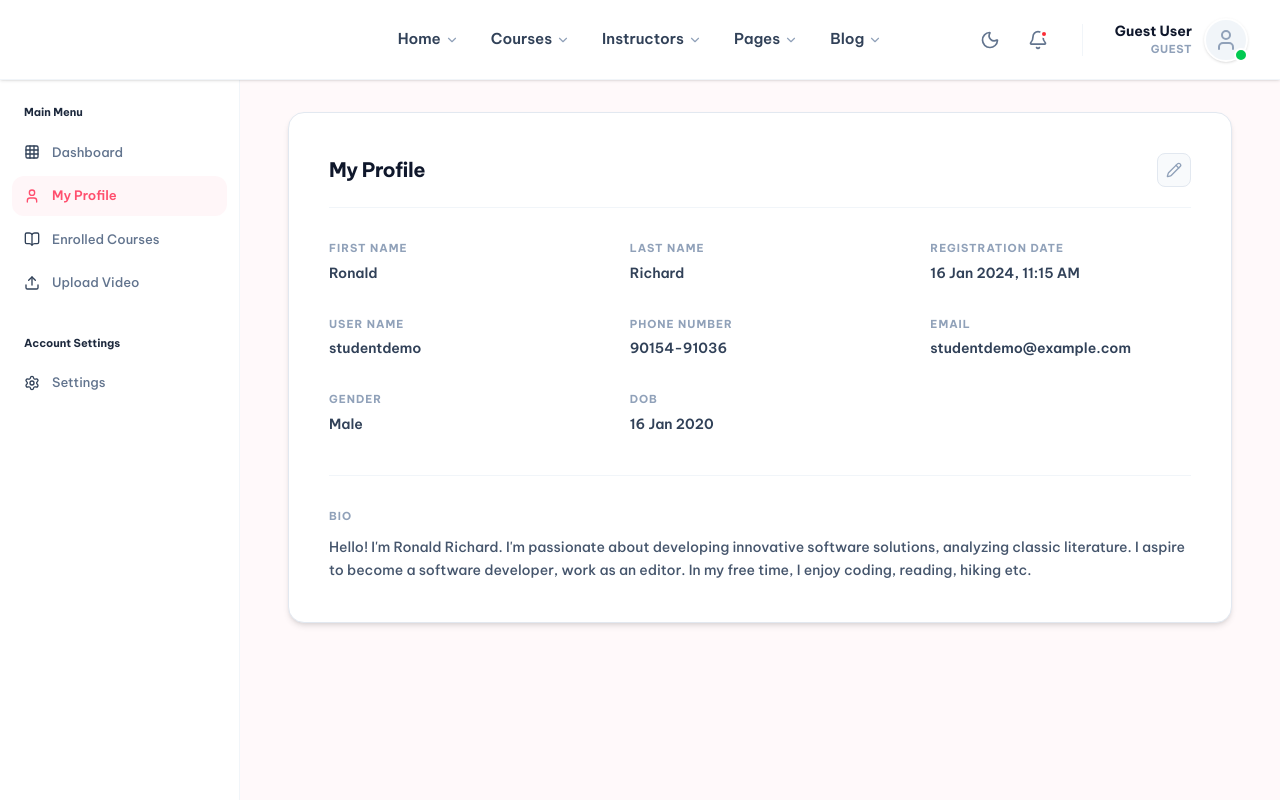
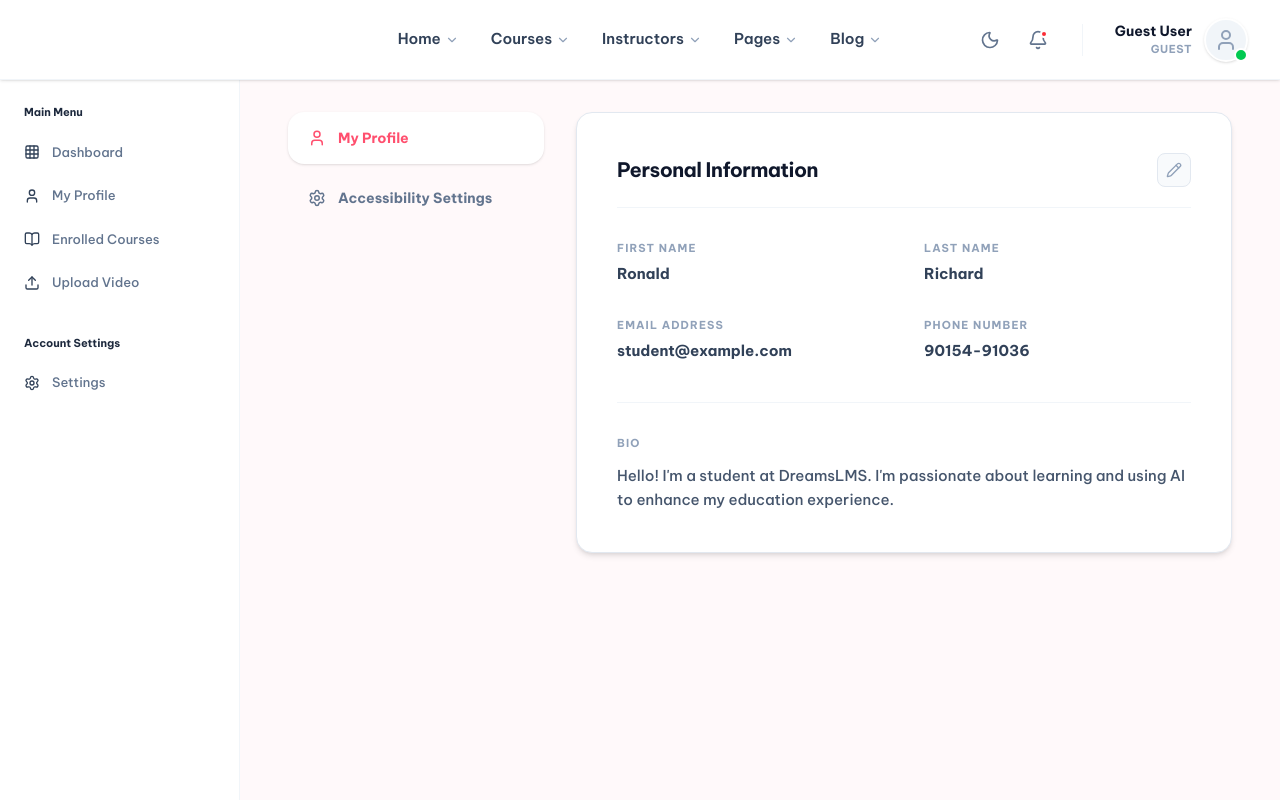
Before and after one commit to KaitoKidKao/A20-App-075-New, a Next.js app in the folder src/frontend/: page /student/settings in a window 1280 px wide. Shown: the top 800 px of the page. Built offline with nearby package versions, Linux system fonts and the light colour scheme.

Commit message:
feat(fe): implement comprehensive settings and accessibility configuration page

```diff
--- a/src/frontend/app/student/settings/page.tsx
+++ b/src/frontend/app/student/settings/page.tsx
@@ -1,75 +1,239 @@
 'use client';
 
-import React from 'react';
-import { Pencil } from 'lucide-react';
+import React, { useState, useEffect } from 'react';
+import { useSearchParams } from 'next/navigation';
+import {
+  User,
+  Settings as SettingsIcon,
+  Pencil,
+  Type,
+  Sun,
+  Moon,
+  Eye,
+  ScrollText,
+  Check
+} from 'lucide-react';
+import { useAppStore } from '@/store/useAppStore';
+import { cn } from '@/lib/utils';
 
-export default function StudentProfile() {
+export default function SettingsPage() {
+  const searchParams = useSearchParams();
+  const initialTab = (searchParams.get('tab') as 'profile' | 'accessibility') || 'profile';
+  const [activeTab, setActiveTab] = useState<'profile' | 'accessibility'>(initialTab);
+
+  const {
+    fontSize, setFontSize,
+    theme, setTheme,
+    highContrast, setHighContrast,
+    autoScroll, setAutoScroll,
+    user
+  } = useAppStore();
+
+  useEffect(() => {
+    const tab = searchParams.get('tab');
+    if (tab === 'profile' || tab === 'accessibility') {
+      setActiveTab(tab);
+    }
+  }, [searchParams]);
+
   const profileData = {
-    firstName: 'Ronald',
-    lastName: 'Richard',
+    firstName: user?.name.split(' ')[0] || 'Ronald',
+    lastName: user?.name.split(' ')[1] || 'Richard',
     regDate: '16 Jan 2024, 11:15 AM',
-    userName: 'studentdemo',
+    userName: user?.email.split('@')[0] || 'studentdemo',
     phone: '90154-91036',
-    email: 'studentdemo@example.com',
+    email: user?.email || 'student@example.com',
     gender: 'Male',
-    dob: '16 Jan 2020',
-    bio: "Hello! I'm Ronald Richard. I'm passionate about developing innovative software solutions, analyzing classic literature. I aspire to become a software developer, work as an editor. In my free time, I enjoy coding, reading, hiking etc."
+    dob: '16 Jan 2000',
+    bio: "Hello! I'm a student at DreamsLMS. I'm passionate about learning and using AI to enhance my education experience."
   };
 
   return (
-    <div className="min-h-screen">
+    <div className="min-h-screen bg-bg-main">
       <div className="px-8 md:px-12 py-8 max-w-6xl mx-auto">
+        <div className="flex flex-col md:flex-row gap-8">
 
-        <div className="card-premium p-10 w-full">
+          {/* Sidebar Tabs */}
+          <div className="w-full md:w-64 space-y-2">
+            <button
+              onClick={() => setActiveTab('profile')}
+              className={cn(
+                "w-full flex items-center gap-3 px-5 py-4 rounded-2xl transition-all font-bold text-sm",
+                activeTab === 'profile'
+                  ? "bg-white text-primary shadow-sm"
+                  : "text-slate-500 hover:bg-white/50"
+              )}
+            >
+              <User size={18} />
+              My Profile
+            </button>
+            <button
+              onClick={() => setActiveTab('accessibility')}
+              className={cn(
+                "w-full flex items-center gap-3 px-5 py-4 rounded-2xl transition-all font-bold text-sm",
+                activeTab === 'accessibility'
+                  ? "bg-white text-primary shadow-sm"
+                  : "text-slate-500 hover:bg-white/50"
+              )}
+            >
+              <SettingsIcon size={18} />
+              Accessibility Settings
+            </button>
+          </div>
+
+          {/* Main Content */}
+          <div className="flex-1">
+            {activeTab === 'profile' ? (
+              <div className="card-premium p-10 bg-white animate-in fade-in slide-in-from-right-4 duration-500">
                 <div className="flex items-center justify-between mb-8 pb-5 border-b border-slate-100">
-            <h2 className="text-xl font-extrabold tracking-tight text-slate-900">My Profile</h2>
+                  <h2 className="text-xl font-extrabold tracking-tight text-slate-900">Personal Information</h2>
                   <button className="p-2 bg-slate-50 text-slate-400 hover:text-primary hover:bg-primary/5 rounded-lg transition-colors border border-slate-200">
                     <Pencil size={16} />
                   </button>
                 </div>
 
-          <div className="grid md:grid-cols-3 gap-y-8 gap-x-10">
+                <div className="grid md:grid-cols-2 gap-y-8 gap-x-10">
                   <div>
-              <p className="text-[11px] font-bold text-slate-400 uppercase tracking-[1px] mb-1.5">First Name</p>
-              <p className="text-[14px] font-semibold text-slate-700">{profileData.firstName}</p>
+                    <p className="text-[11px] font-black text-slate-400 uppercase tracking-widest mb-1.5">First Name</p>
+                    <p className="text-[15px] font-bold text-slate-700">{profileData.firstName}</p>
                   </div>
                   <div>
-              <p className="text-[11px] font-bold text-slate-400 uppercase tracking-[1px] mb-1.5">Last Name</p>
-              <p className="text-[14px] font-semibold text-slate-700">{profileData.lastName}</p>
+                    <p className="text-[11px] font-black text-slate-400 uppercase tracking-widest mb-1.5">Last Name</p>
+                    <p className="text-[15px] font-bold text-slate-700">{profileData.lastName}</p>
                   </div>
                   <div>
-              <p className="text-[11px] font-bold text-slate-400 uppercase tracking-[1px] mb-1.5">Registration Date</p>
-              <p className="text-[14px] font-semibold text-slate-700">{profileData.regDate}</p>
-            </div>
-
-            <div>
-              <p className="text-[11px] font-bold text-slate-400 uppercase tracking-[1px] mb-1.5">User Name</p>
-              <p className="text-[14px] font-semibold text-slate-700">{profileData.userName}</p>
+                    <p className="text-[11px] font-black text-slate-400 uppercase tracking-widest mb-1.5">Email Address</p>
+                    <p className="text-[15px] font-bold text-slate-700">{profileData.email}</p>
                   </div>
                   <div>
-              <p className="text-[11px] font-bold text-slate-400 uppercase tracking-[1px] mb-1.5">Phone Number</p>
-              <p className="text-[14px] font-semibold text-slate-700">{profileData.phone}</p>
-            </div>
-            <div>
-              <p className="text-[11px] font-bold text-slate-400 uppercase tracking-[1px] mb-1.5">Email</p>
-              <p className="text-[14px] font-semibold text-slate-700">{profileData.email}</p>
-            </div>
-
-            <div>
-              <p className="text-[11px] font-bold text-slate-400 uppercase tracking-[1px] mb-1.5">Gender</p>
-              <p className="text-[14px] font-semibold text-slate-700">{profileData.gender}</p>
-            </div>
-            <div>
-              <p className="text-[11px] font-bold text-slate-400 uppercase tracking-[1px] mb-1.5">DOB</p>
-              <p className="text-[14px] font-semibold text-slate-700">{profileData.dob}</p>
+                    <p className="text-[11px] font-black text-slate-400 uppercase tracking-widest mb-1.5">Phone Number</p>
+                    <p className="text-[15px] font-bold text-slate-700">{profileData.phone}</p>
                   </div>
                 </div>
 
                 <div className="mt-10 pt-8 border-t border-slate-100">
-            <p className="text-[11px] font-bold text-slate-400 uppercase tracking-[1px] mb-3">Bio</p>
-            <p className="text-[14px] font-medium text-slate-600 leading-relaxed max-w-4xl">
+                  <p className="text-[11px] font-black text-slate-400 uppercase tracking-widest mb-3">Bio</p>
+                  <p className="text-[15px] font-medium text-slate-600 leading-relaxed">
                     {profileData.bio}
                   </p>
+                </div>
+              </div>
+            ) : (
+              <div className="card-premium p-10 bg-white animate-in fade-in slide-in-from-right-4 duration-500">
+                <div className="flex items-center justify-between mb-8 pb-5 border-b border-slate-100">
+                  <h2 className="text-xl font-extrabold tracking-tight text-slate-900">Accessibility Configuration</h2>
+                </div>
+
+                <div className="space-y-10">
+                  {/* Font Size */}
+                  <div className="space-y-4">
+                    <div className="flex items-center gap-2 text-slate-800">
+                      <Type size={18} className="text-primary" />
+                      <h3 className="font-bold">Text Size (Font Size)</h3>
+                    </div>
+                    <div className="flex flex-wrap gap-3">
+                      {(['S', 'M', 'L', 'XL'] as const).map((size) => (
+                        <button
+                          key={size}
+                          onClick={() => setFontSize(size)}
+                          className={cn(
+                            "px-6 py-3 rounded-xl font-black transition-all border-2",
+                            fontSize === size
+                              ? "border-primary bg-primary/5 text-primary"
+                              : "border-slate-100 text-slate-400 hover:border-slate-200"
+                          )}
+                        >
+                          {size}
+                        </button>
+                      ))}
+                    </div>
+                    <p className="text-xs text-slate-400 font-medium italic">Adjust the font size of transcripts and summaries for better readability.</p>
+                  </div>
+
+                  {/* Theme Mode */}
+                  <div className="space-y-4">
+                    <div className="flex items-center gap-2 text-slate-800">
+                      {theme === 'light' ? <Sun size={18} className="text-primary" /> : <Moon size={18} className="text-primary" />}
+                      <h3 className="font-bold">Display Theme</h3>
+                    </div>
+                    <div className="flex gap-4">
+                      <button
+                        onClick={() => setTheme('light')}
+                        className={cn(
+                          "flex-1 p-4 rounded-2xl border-2 flex flex-col items-center gap-3 transition-all",
+                          theme === 'light' ? "border-primary bg-primary/5" : "border-slate-100 hover:border-slate-200"
+                        )}
+                      >
+                        <div className="w-full h-20 bg-slate-50 rounded-xl border border-slate-200 p-2 flex flex-col gap-2">
+                           <div className="h-2 w-3/4 bg-slate-200 rounded-full" />
+                           <div className="h-2 w-1/2 bg-slate-200 rounded-full" />
+                        </div>
+                        <span className={cn("text-sm font-bold", theme === 'light' ? "text-primary" : "text-slate-500")}>Light Mode</span>
+                      </button>
+                      <button
+                        onClick={() => setTheme('dark')}
+                        className={cn(
+                          "flex-1 p-4 rounded-2xl border-2 flex flex-col items-center gap-3 transition-all",
+                          theme === 'dark' ? "border-primary bg-primary/5" : "border-slate-100 hover:border-slate-200"
+                        )}
+                      >
+                        <div className="w-full h-20 bg-slate-900 rounded-xl border border-slate-800 p-2 flex flex-col gap-2">
+                           <div className="h-2 w-3/4 bg-slate-800 rounded-full" />
+                           <div className="h-2 w-1/2 bg-slate-800 rounded-full" />
+                        </div>
+                        <span className={cn("text-sm font-bold", theme === 'dark' ? "text-primary" : "text-slate-500")}>Dark Mode</span>
+                      </button>
+                    </div>
+                  </div>
+
+                  {/* Visual Preferences */}
+                  <div className="space-y-4">
+                    <div className="flex items-center gap-2 text-slate-800">
+                      <Eye size={18} className="text-primary" />
+                      <h3 className="font-bold">Visual Preferences</h3>
+                    </div>
+
+                    <div className="space-y-3">
+                       <button
+                         onClick={() => setHighContrast(!highContrast)}
+                         className="w-full flex items-center justify-between p-4 bg-slate-50 rounded-2xl group hover:bg-slate-100 transition-all"
+                       >
+                          <div className="flex items-center gap-3">
+                             <div className={cn("w-10 h-10 rounded-xl flex items-center justify-center transition-all", highContrast ? "bg-primary text-white" : "bg-white text-slate-400 shadow-sm")}>
+                                <Check size={20} />
+                             </div>
+                             <div className="text-left">
+                                <p className="text-sm font-bold text-slate-700">High Contrast Mode</p>
+                                <p className="text-xs text-slate-400 font-medium">Makes text sharper and easier to read.</p>
+                             </div>
+                          </div>
+                          <div className={cn("w-12 h-6 rounded-full transition-all relative", highContrast ? "bg-primary" : "bg-slate-200")}>
+                             <div className={cn("absolute top-1 w-4 h-4 bg-white rounded-full transition-all", highContrast ? "right-1" : "left-1")} />
+                          </div>
+                       </button>
+
+                       <button
+                         onClick={() => setAutoScroll(!autoScroll)}
+                         className="w-full flex items-center justify-between p-4 bg-slate-50 rounded-2xl group hover:bg-slate-100 transition-all"
+                       >
+                          <div className="flex items-center gap-3">
+                             <div className={cn("w-10 h-10 rounded-xl flex items-center justify-center transition-all", autoScroll ? "bg-primary text-white" : "bg-white text-slate-400 shadow-sm")}>
+                                <ScrollText size={20} />
+                             </div>
+                             <div className="text-left">
+                                <p className="text-sm font-bold text-slate-700">Auto-Scroll Transcript</p>
+                                <p className="text-xs text-slate-400 font-medium">Follows the speaker automatically during playback.</p>
+                             </div>
+                          </div>
+                          <div className={cn("w-12 h-6 rounded-full transition-all relative", autoScroll ? "bg-primary" : "bg-slate-200")}>
+                             <div className={cn("absolute top-1 w-4 h-4 bg-white rounded-full transition-all", autoScroll ? "right-1" : "left-1")} />
+                          </div>
+                       </button>
+                    </div>
+                  </div>
+                </div>
+              </div>
+            )}
           </div>
         </div>
       </div>
--- a/src/frontend/components/layout/AppSidebar.tsx
+++ b/src/frontend/components/layout/AppSidebar.tsx
@@ -26,13 +26,13 @@ export function AppSidebar() {
 
   const menuItems = [
     { icon: Grid, label: 'Dashboard', href: '/student/library' },
-    { icon: User, label: 'My Profile', href: '/student/settings' },
+    { icon: User, label: 'My Profile', href: '/student/settings?tab=profile' },
     { icon: BookOpen, label: 'Enrolled Courses', href: '/student/documents' },
     { icon: Upload, label: 'Upload Video', href: '/student/upload' },
   ];
 
   const accountItems = [
-    { icon: Settings, label: 'Settings', href: '/student/settings' },
+    { icon: Settings, label: 'Settings', href: '/student/settings?tab=accessibility' },
   ];
 
   return (
```
Lines whose indentation alone changed are shown as unchanged.
